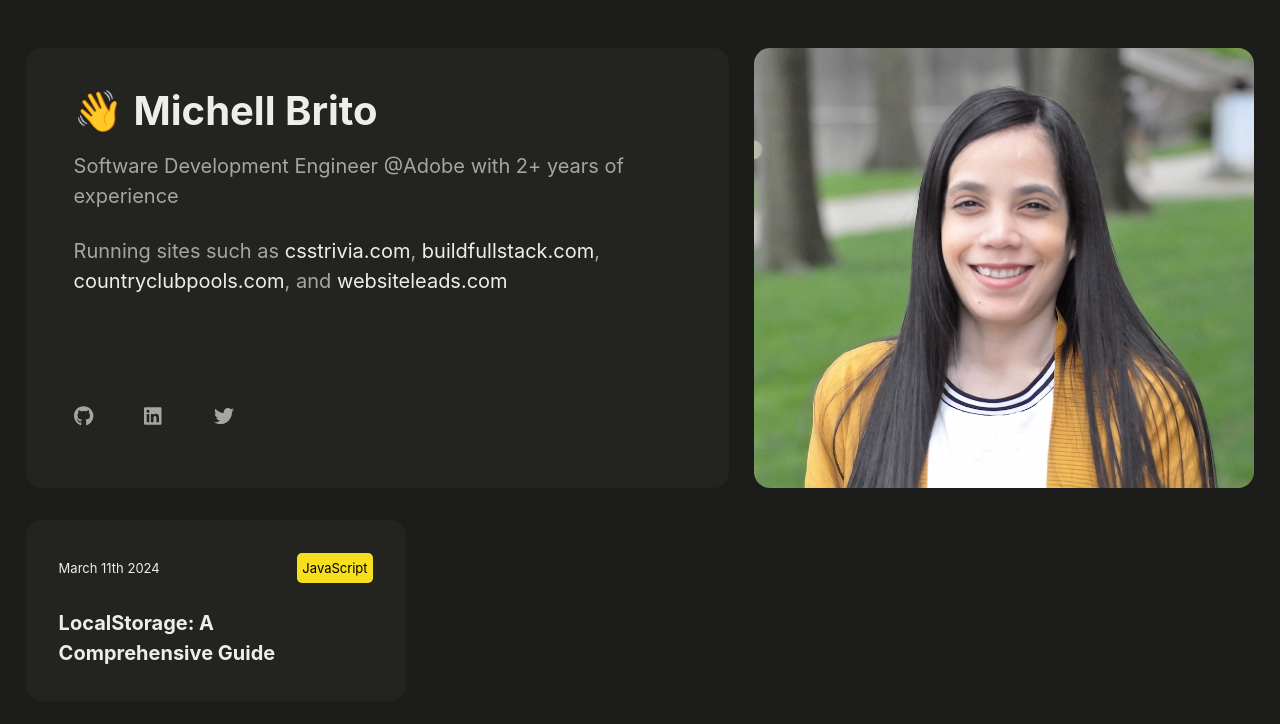
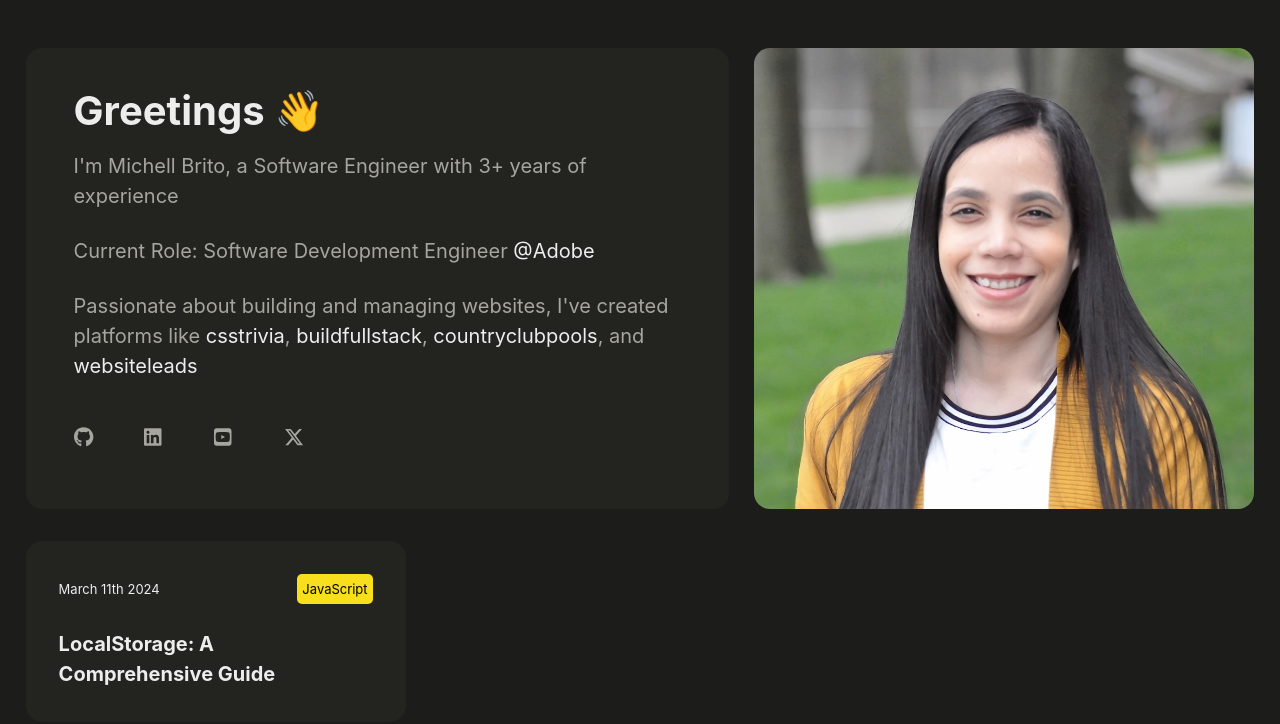
Before and after one commit to michellbrito/personal-website, a Next.js app: page / in a window 1280 px wide. Shown: the top 724 px of the page. Built offline with nearby package versions, Linux system fonts and the light colour scheme.

Commit message:
updated bio

```diff
--- a/components/Blog/Blog.module.css
+++ b/components/Blog/Blog.module.css
@@ -62,6 +62,10 @@
   margin-left: 17px;
 }
 
+.content li {
+  word-wrap: break-word;
+}
+
 .content ol {
   list-style: decimal;
   margin-left: 20px;
--- a/components/Hero/Hero.js
+++ b/components/Hero/Hero.js
@@ -1,24 +1,25 @@
 import styles from './Hero.module.css';
 import { FontAwesomeIcon } from '@fortawesome/react-fontawesome';
-import { faGithub, faLinkedin, faTwitter } from '@fortawesome/free-brands-svg-icons';
+import { faGithub, faLinkedin, faXTwitter, faYoutubeSquare } from '@fortawesome/free-brands-svg-icons';
 
 function Hero() {
   return (
     <section className={styles.root}>
       <section className={styles.aboutSection}>
         <h1 className={styles.greeting}>
-          <span className={styles.wave}>👋</span>Michell Brito
+          Greetings <span className={styles.wave}>👋</span>
         </h1>
-        <p className={styles.info}>Software Development Engineer @Adobe with 2+ years of experience</p>
+        <p className={styles.info}>I&apos;m Michell Brito, a Software Engineer with 3+ years of experience</p>
+        <p className={styles.info}>Current Role: Software Development Engineer <a className={styles.link} href="https://x.com/adobe" target='_blank' rel="noreferrer">@Adobe</a></p>
         <p className={styles.info}>
-          Running sites such as{' '}
+          Passionate about building and managing websites, I&apos;ve created platforms like {' '}
           <a
             className={styles.link}
             href="https://csstrivia.com/"
             target="_blank"
             rel="noreferrer"
           >
-            csstrivia.com
+            csstrivia
           </a>
           ,{' '}
           <a
@@ -27,7 +28,7 @@ function Hero() {
             target="_blank"
             rel="noreferrer"
           >
-            buildfullstack.com
+            buildfullstack
           </a>
           ,{' '}
           <a
@@ -36,7 +37,7 @@ function Hero() {
             target="_blank"
             rel="noreferrer"
           >
-            countryclubpools.com
+            countryclubpools
           </a>
           , and{' '}
           <a
@@ -45,7 +46,7 @@ function Hero() {
             target="_blank"
             rel="noreferrer"
           >
-            websiteleads.com
+            websiteleads
           </a>
         </p>
         <section className={styles.socialIconsSection}>
@@ -68,14 +69,22 @@ function Hero() {
             <FontAwesomeIcon icon={faLinkedin} />
           </a>
           <a
-            href="https://twitter.com/michelldbrito"
+            href="https://www.youtube.com/@michelldbrito"
             target="_blank"
             rel="noopener noreferrer"
-            aria-label="Twitter Logo"
+            aria-label="youtube Logo"
             className={styles.socialIcon}
           >
-            <FontAwesomeIcon icon={faTwitter} />
-
+            <FontAwesomeIcon icon={faYoutubeSquare} />
+          </a>
+          <a
+            href="https://x.com/michelldbrito"
+            target="_blank"
+            rel="noopener noreferrer"
+            aria-label="x Logo"
+            className={styles.socialIcon}
+          >
+            <FontAwesomeIcon icon={faXTwitter} />
           </a>
         </section>
       </section>
@@ -83,5 +92,4 @@ function Hero() {
     </section>
   );
 }
-
 export default Hero;
--- a/components/Hero/Hero.module.css
+++ b/components/Hero/Hero.module.css
@@ -48,7 +48,7 @@
   align-items: center;
   display: flex;
   gap: 2rem;
-  margin-top: 5rem;
+  margin-top: 1rem;
   width: 70%;
 }
 
```
